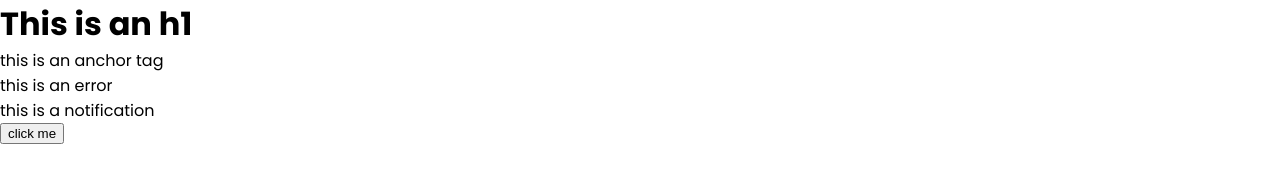
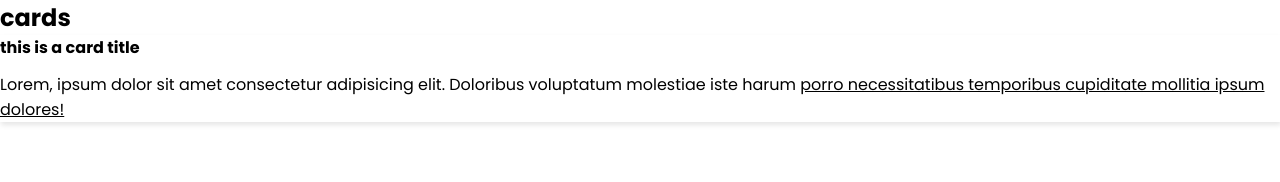
Before and after one commit to hyperkarmic/SASS-net-ninja, a website: page index.html in a window 1280 px wide. Drawn offline with Linux system fonts and the light colour scheme.

Commit message:
nesting components seems interesting in SASS.  A components file - like react - is created....with a card component in it

```diff
--- /dev/null
+++ b/components/_card.scss
@@ -0,0 +1,21 @@
+.card {
+    display: block;
+    padding: $base-padding solid #ddd;
+    box-shadow: $base-box-shadow;
+
+
+.card-title{
+ font-size: $base-font-size;
+ padding-bottom: $base-padding;
+ font-weight: bold;
+}
+.card-body {
+ font-size: $base-font-size;
+
+ a {
+     text-decoration: underline;
+
+ }
+
+}
+}
--- a/index.html
+++ b/index.html
@@ -7,10 +7,17 @@
   <title>Complete SASS</title>
 </head>
 <body>
-  <h1>This is an h1</h1>
-  <a href="#">this is an anchor tag</a>
-  <p class="error">this is an error</p>
-  <p class="notification">this is a notification</p>
-  <button>click me</button>
+    <!--colors-->
+    <!--font sizes-->
+    <!--buttons-->
+    <!--cards-->
+    <h2>cards</h2>
+    <div class="card">
+        <h1 class="card-title">this is a card title</h1>
+        <p class="card-body">
+            Lorem, ipsum dolor sit amet consectetur adipisicing elit. Doloribus voluptatum molestiae iste harum <a href="#"> porro necessitatibus temporibus cupiditate mollitia ipsum dolores!</a>
+        </p>
+    <!--grid system-->
+    <!--utilities-->
 </body>
 </html>
--- a/shinobi/_variables.scss
+++ b/shinobi/_variables.scss
@@ -1,8 +1,8 @@
 // theme colors
-$primary: #326dee !default;
-$secondary: #1ac886 !default;
-$error: #d32752 !default;
-$info: #f6c31c !default;
+$primary: #326dee;
+$secondary: #1ac888;
+$error: #d32752a;
+$info: #f6c31ca;
 
 // spacing
 $base-padding: 0.75rem;
@@ -11,3 +11,9 @@ $base-margin: 0.75rem;
 // borders
 $base-border-thickness: 1px;
 $base-border-radius: 20px;
+
+// bow shadow
+$base-box-shadow: 1px 3px 5px rgba(0,0,0,0.1);
+
+//font-sizes
+$base-font-size: 1rem;
--- a/shinobi/index.scss
+++ b/shinobi/index.scss
@@ -8,6 +8,6 @@
 
 
 // components (button, card, navbar etc)
-
+@import 'components/card'
 
 // utilities (margin, padding, opacity, etc)
```
Also changed, not shown: css/index.css.
